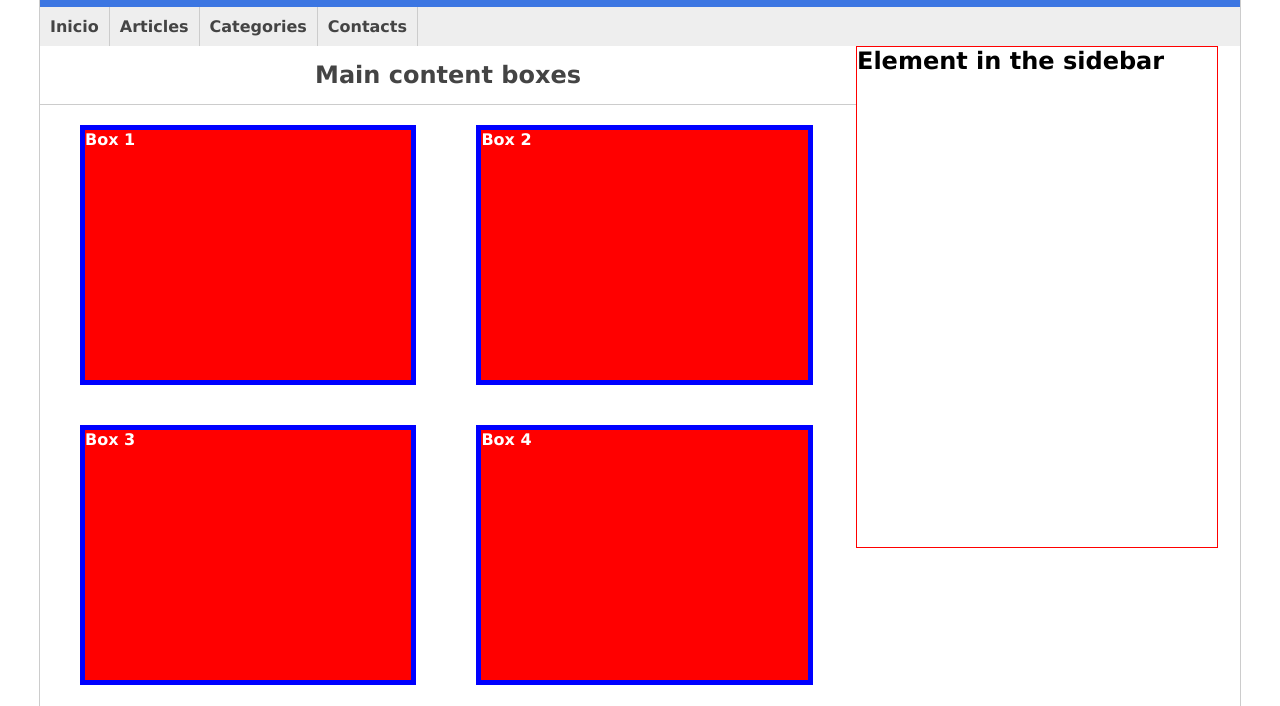
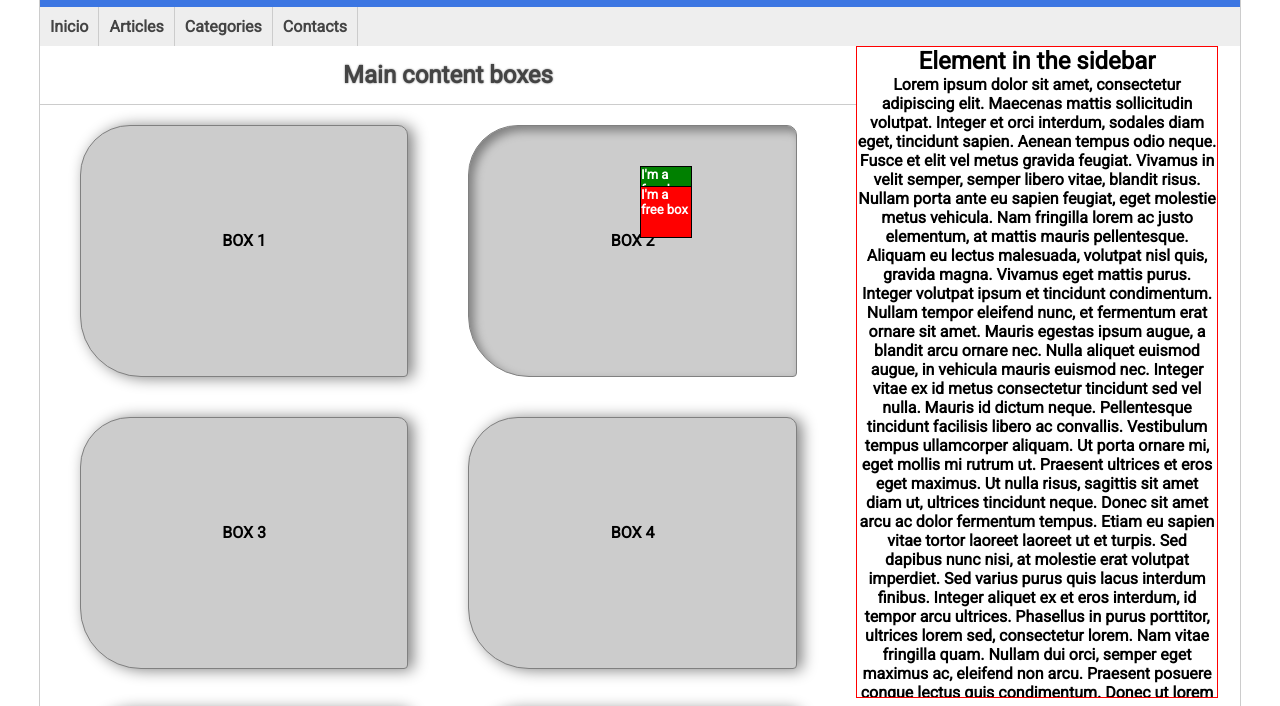
Before and after one commit to NewRenTL/ReviewCSS, a plain HTML site: page exercises/index.html in a window 1280 px wide. Shown: the part 114-820 px from the top of the page. Drawn offline with Linux system fonts and the light colour scheme.

Commit message:
I'll push 3 directories which are animations,pseudoclasses and layout

```diff
--- /dev/null
+++ b/animations/styles.css
@@ -0,0 +1,79 @@
+*
+{
+    padding: 0px;
+    margin: 0px;
+    font-family: 'Roboto', Courier, monospace;
+}
+
+#bottom
+{
+    display: block;
+    padding: 20px;
+    background-color: green;
+    color: white;
+    width: 200px;
+    font-weight: bold;
+    text-decoration: none;
+    border: 3px solid rgb(58, 95, 3);
+    transition: border 600ms,background-color 400ms,border-radius 150ms;
+}
+
+#bottom:hover
+{
+    border-radius: 15px;
+    background-color: orangered;
+    border: 3px solid rgb(146, 7, 7);
+}
+
+.box
+{
+    margin-top: 20px;
+    width: 250px;
+    height: 250px;
+    background-color: green;
+    font-weight: bold;
+    border: 5px solid black;
+    font-size: 20px;
+    text-align: center;
+    line-height: 235px;
+    animation-name:displacement2;
+    animation-duration: 10000ms;
+    animation-iteration-count: infinite;
+    animation-timing-function: linear;
+}
+
+@keyframes displacement
+{
+    from
+    {
+        margin-left: 0px;
+    }
+    to
+    {
+        margin-left: 1200px;
+    }
+}
+
+@keyframes displacement2
+{
+    0%
+    {
+        margin-left: 0px;
+        transform: rotate3d(0);
+    }
+    50%
+    {
+        margin-left: 1200px;
+        transform: rotate(90deg);
+        border-radius: 999px;
+    }
+    75%
+    {
+        border: 10px dashed;
+    }
+    100%
+    {
+        border: 0px ;
+        margin-left: 0px;
+    }
+}
--- a/exercises/index.html
+++ b/exercises/index.html
@@ -5,10 +5,13 @@
     <meta name="viewport" content="width=device-width, initial-scale=1.0" />
     <title>Exercise1</title>
     <link rel="stylesheet" href="./styles.css" type="text/css" />
+    <link
+      href="https://fonts.googleapis.com/css?family=Roboto"
+      rel="stylesheet"
+    />
   </head>
   <body>
     <div id="main">
-
       <header id="header">
         <h1>Exercise with HTML and CSS</h1>
       </header>
@@ -24,9 +27,9 @@
       </nav>
 
       <section id="content">
-        <h1> Main content boxes</h1>
+        <h1>Main content boxes</h1>
         <div class="box">Box 1</div>
-        <div class="box">Box 2</div>
+        <div class="box inner-shadow">Box 2</div>
         <div class="box">Box 3</div>
         <div class="box">Box 4</div>
         <div class="box">Box 5</div>
@@ -37,14 +40,76 @@
 
       <aside id="sidebar">
         <div class="box">
-            <h2>Element in the sidebar</h2>
+          <h2>Element in the sidebar</h2>
+          <p>
+            Lorem ipsum dolor sit amet, consectetur adipiscing elit. Maecenas
+            mattis sollicitudin volutpat. Integer et orci interdum, sodales diam
+            eget, tincidunt sapien. Aenean tempus odio neque. Fusce et elit vel
+            metus gravida feugiat. Vivamus in velit semper, semper libero vitae,
+            blandit risus. Nullam porta ante eu sapien feugiat, eget molestie
+            metus vehicula. Nam fringilla lorem ac justo elementum, at mattis
+            mauris pellentesque. Aliquam eu lectus malesuada, volutpat nisl
+            quis, gravida magna. Vivamus eget mattis purus. Integer volutpat
+            ipsum et tincidunt condimentum. Nullam tempor eleifend nunc, et
+            fermentum erat ornare sit amet. Mauris egestas ipsum augue, a
+            blandit arcu ornare nec. Nulla aliquet euismod augue, in vehicula
+            mauris euismod nec. Integer vitae ex id metus consectetur tincidunt
+            sed vel nulla. Mauris id dictum neque. Pellentesque tincidunt
+            facilisis libero ac convallis. Vestibulum tempus ullamcorper
+            aliquam. Ut porta ornare mi, eget mollis mi rutrum ut. Praesent
+            ultrices et eros eget maximus. Ut nulla risus, sagittis sit amet
+            diam ut, ultrices tincidunt neque. Donec sit amet arcu ac dolor
+            fermentum tempus. Etiam eu sapien vitae tortor laoreet laoreet ut et
+            turpis. Sed dapibus nunc nisi, at molestie erat volutpat imperdiet.
+            Sed varius purus quis lacus interdum finibus. Integer aliquet ex et
+            eros interdum, id tempor arcu ultrices. Phasellus in purus
+            porttitor, ultrices lorem sed, consectetur lorem. Nam vitae
+            fringilla quam. Nullam dui orci, semper eget maximus ac, eleifend
+            non arcu. Praesent posuere congue lectus quis condimentum. Donec ut
+            lorem congue, malesuada neque dignissim, vulputate felis. Praesent
+            lacinia lorem id purus malesuada aliquam. Nam tempor libero eu nisl
+            ullamcorper imperdiet. Quisque consequat egestas scelerisque. Fusce
+            suscipit nunc vitae ultrices auctor. Nullam tristique est dui, eget
+            condimentum velit tempor at. Nunc condimentum mi et neque tempor, ac
+            accumsan ligula porta. Curabitur volutpat commodo ante at dictum.
+            Proin porta arcu eget venenatis vehicula. Nulla facilisi. Nunc enim
+            massa, rhoncus vitae laoreet eget, egestas sit amet metus. Nulla
+            facilisi. Class aptent taciti sociosqu ad litora torquent per
+            conubia nostra, per inceptos himenaeos. Curabitur ultricies
+            porttitor vehicula. In vel condimentum libero, commodo eleifend
+            orci. Ut nisl quam, vehicula sit amet fermentum quis, hendrerit at
+            lorem. Proin eu diam et augue elementum scelerisque. Donec eleifend
+            justo sit amet ante sodales blandit. Quisque non mollis enim. Mauris
+            sagittis dolor pulvinar nisi congue, quis pellentesque justo
+            posuere. Etiam pellentesque luctus neque. Nulla sit amet pharetra
+            nibh. Morbi rhoncus elit et luctus tincidunt. Donec et porta eros.
+            Mauris condimentum vehicula felis, vulputate vehicula sapien.
+            Curabitur et rhoncus lorem. Fusce maximus purus at viverra eleifend.
+            Maecenas convallis sapien eu mi blandit pellentesque. Suspendisse
+            sollicitudin ipsum sit amet arcu vulputate sollicitudin.
+            Pellentesque ac fermentum lacus. Nunc scelerisque, justo sit amet
+            placerat rhoncus, leo arcu accumsan leo, sit amet porta nisl mi sit
+            amet ante. Quisque in tempor mi. Vestibulum ornare ante nec leo
+            volutpat, id semper lectus porta. Donec et est dapibus, convallis
+            mauris quis, vehicula arcu. Suspendisse potenti. Vivamus ligula
+            ipsum, iaculis ac urna eu, hendrerit iaculis justo. Etiam luctus
+            fringilla nunc, vitae facilisis diam pulvinar vel. Nulla congue enim
+            eget mauris elementum, ut luctus lacus posuere.
+          </p>
         </div>
       </aside>
       <div class="clearfix"></div>
-      <footer id = "footer">
-            All copyrights reserved &copy; Diego Bustamante
+      <footer id="footer">
+        All copyrights reserved &copy; Diego Bustamante
       </footer>
 
+      <div class="free free1">
+        I'm a free box
+      </div>
+
+      <div class="free free2">
+        I'm a free box
+      </div>
     </div>
   </body>
 </html>
--- a/exercises/styles.css
+++ b/exercises/styles.css
@@ -3,7 +3,7 @@
     margin: 0;
     padding: 0;
     text-decoration: none;
-    font-family: Verdana, Geneva, Tahoma, sans-serif;
+    font-family: 'Roboto', Geneva, Tahoma, sans-serif;
     font-weight: bold;
 }
 
@@ -73,18 +73,35 @@
     width: 30%;
     border: 1px solid red;
     min-height: 500px;
+    max-height: 650px;
+    text-align: center;
+    overflow-y: scroll;
 }
 
 #content .box
 {
+    position: relative;
+    /*position: absolute;*/
     width: 40%;
     height: 250px;
-    background-color: red;
-    border: 5px solid blue;
+    background-color: #ccc;
+    border: 1px solid gray;
     color: white;
     float: left;
     margin: 20px;
     margin-left: 40px;
+    text-align: center;
+    line-height: 230px;
+    color: black;
+    text-transform: uppercase;
+    box-shadow: 5px 1px 15px gray;
+    border-radius: 50px 10px 4px 61px;
+    /*border-radius: 999px*/
+}
+
+.inner-shadow
+{
+    box-shadow: 5px 5px 10px gray inset !important;
 }
 
 #content > h1
@@ -93,6 +110,7 @@
     border-bottom: 1px solid #ccc;
     padding: 15px;
     color: #444;
+    text-shadow: 0px 0px 2px gray;
 }
 
 #footer
@@ -102,5 +120,32 @@
     text-align: center;
     color: #444;
     height: 55px;
+    border-top: 1px solid #ccc;
     line-height: 50px;
 }
+
+.free
+{
+    position: absolute;
+    top: 300px;
+    left: 50%;
+    border: 1px solid black;
+    background-color: red;
+    color: white;
+    width: 50px;
+    height: 50px;
+    font-size: 13px;
+}
+
+.free1
+{
+    z-index: 2;
+
+}
+
+.free2
+{
+    background-color: green;
+    top: 280px;
+    z-index: 1;
+}
--- /dev/null
+++ b/transitions_pseudoclasses/styles.css
@@ -0,0 +1,70 @@
+*
+{
+    padding: 0px;
+    margin: 0px;
+    font-family: 'Roboto';
+}
+
+ul li
+{
+    font-size: 20px;
+}
+
+ul li:first-child
+{
+    color: purple;
+    font-weight: bold;
+}
+
+ul li:nth-child(2)
+{
+    color: yellow;
+    font-weight: bold;
+}
+
+ul li:last-child
+{
+    color: gray;
+    font-weight: bold;
+}
+
+#my-link
+{
+    font-size: 30px;
+    color:salmon
+}
+
+#mi-link:link
+{
+    color: red;
+}
+
+#my-link:visited
+{
+    color: orange;
+}
+
+
+#my-link:hover
+{
+    color: blue;
+}
+
+#my-link:active
+{
+    color: green;
+    font-family: Impact, Haettenschweiler, 'Arial Narrow Bold', sans-serif;
+}
+
+input[type="text"]
+{
+    margin-top: 20px;
+    margin-left: 10px;
+    padding: 10px;
+}
+
+
+input[type="text"]:focus
+{
+    border: 4px dashed red;
+}
```
Also changed, not shown: Layout/index.html (added, +12 -0 lines), animations/index.html (added, +20 -0 lines), transitions_pseudoclasses/index.html (added, +27 -0 lines), Layout/img/design.png (added), Layout/img/logo.png (added), Layout/img/paven.png (added), Layout/img/scotch.png (added), Layout/styles.css (added).
